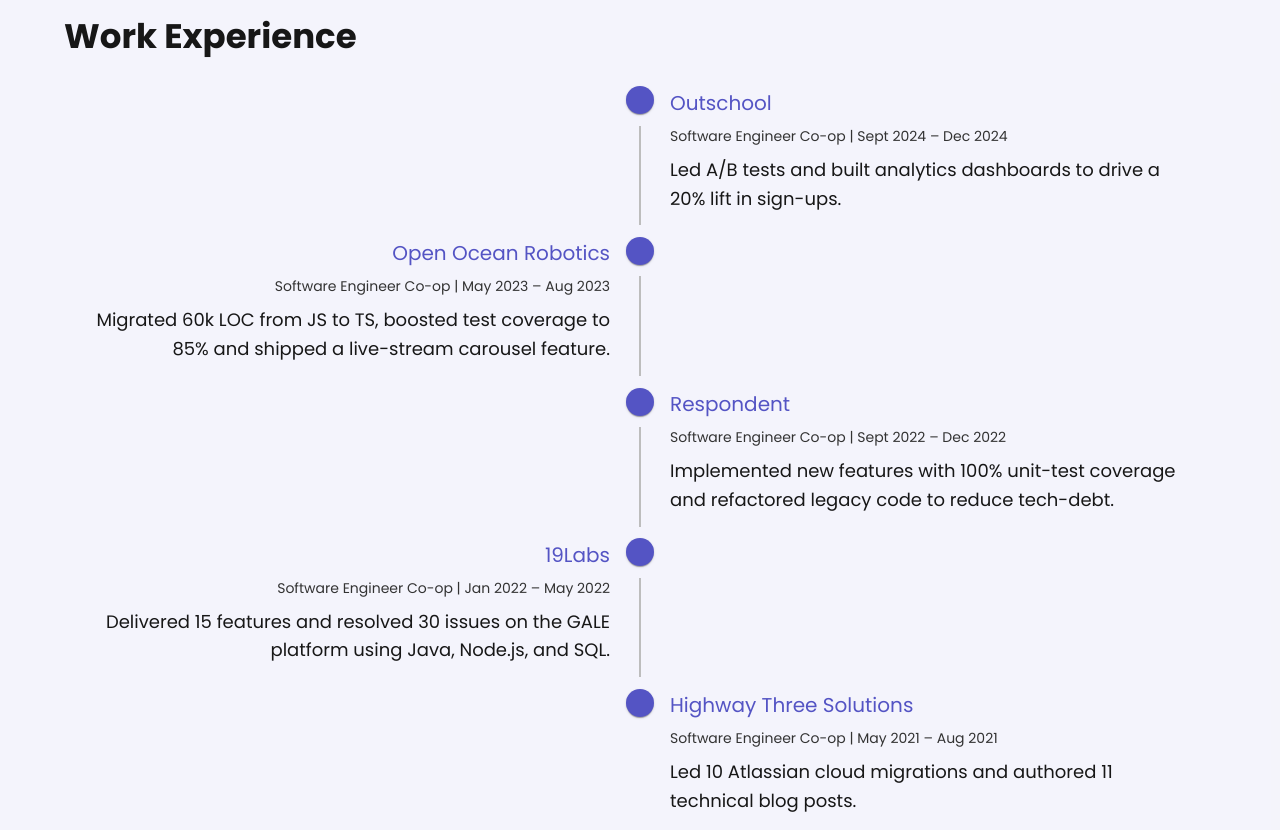
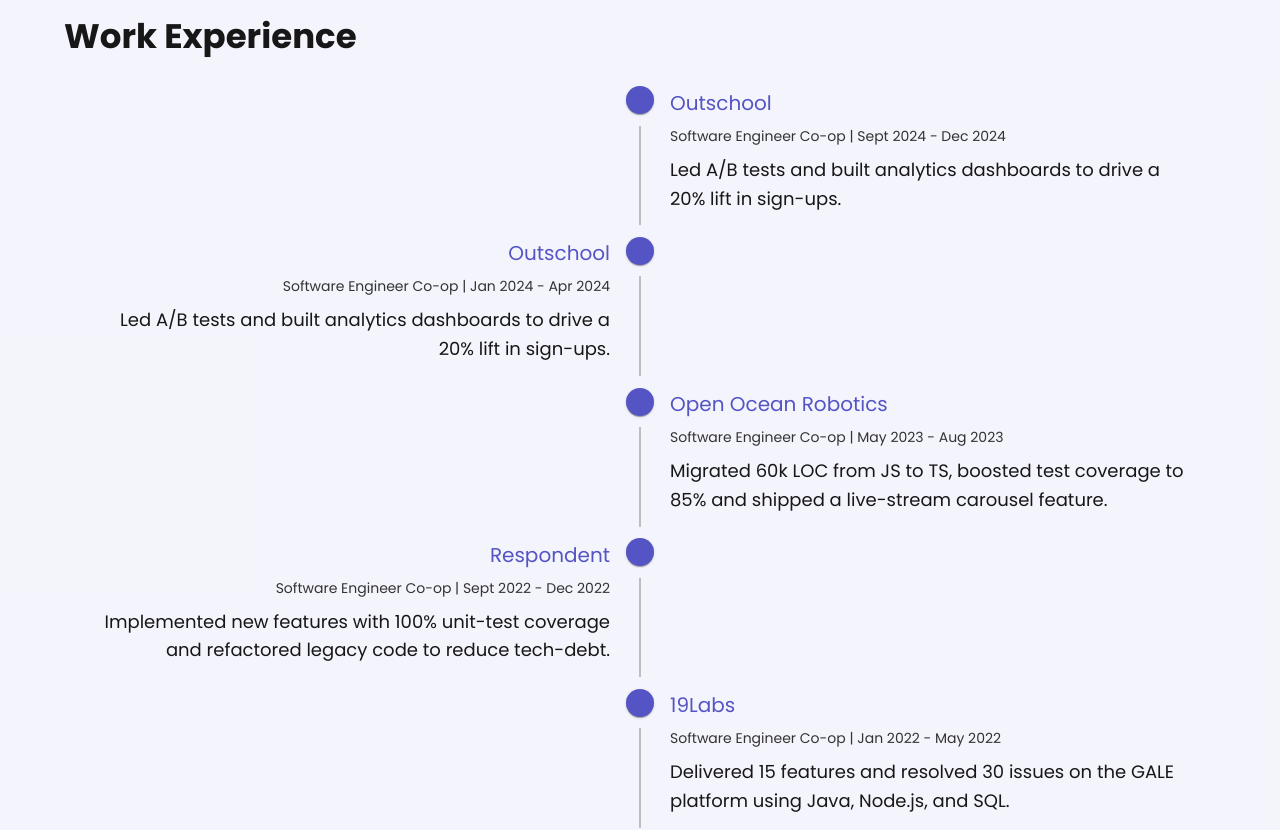
Before and after one commit to sejal-agarwal/personal-site, a Next.js app: page / in a window 1280 px wide. Shown: the part 680-1510 px from the top of the page. Built offline with nearby package versions, Linux system fonts and the light colour scheme; some icons are missing.

Commit message:
fix scroll

```diff
--- a/src/app/components/Header.tsx
+++ b/src/app/components/Header.tsx
@@ -22,14 +22,43 @@ const NAV_ITEMS = [
 export default function Header() {
   const [current, setCurrent] = React.useState(0);
 
+  // Utility: find which section is currently at/just below the header
+  const syncTabWithScroll = React.useCallback(() => {
+    // how many pixels from top to consider "active"
+    const OFFSET = 80;
+    const scrollY = window.scrollY + OFFSET;
+    let newIndex = 0;
+
+    for (let i = 0; i < NAV_ITEMS.length; i++) {
+      const el = document.querySelector(NAV_ITEMS[i].href);
+      if (el) {
+        const top = (el as HTMLElement).offsetTop;
+        if (scrollY >= top) {
+          newIndex = i;
+        }
+      }
+    }
+
+    if (newIndex !== current) {
+      setCurrent(newIndex);
+    }
+  }, [current]);
+
+  React.useEffect(() => {
+    // on mount and on scroll, sync the tab index
+    window.addEventListener("scroll", syncTabWithScroll, { passive: true });
+    // also run once in case we start mid-page
+    syncTabWithScroll();
+    return () => window.removeEventListener("scroll", syncTabWithScroll);
+  }, [syncTabWithScroll]);
+
   const handleChange = (evt: React.SyntheticEvent, value: number) => {
     setCurrent(value);
-    if (NAV_ITEMS[value].href === "#about") {
+    const href = NAV_ITEMS[value].href;
+    if (href === "#about") {
       window.scrollTo({ top: 0, behavior: "smooth" });
     } else {
-      document
-        .querySelector(NAV_ITEMS[value].href)!
-        .scrollIntoView({ behavior: "smooth" });
+      document.querySelector(href)!.scrollIntoView({ behavior: "smooth" });
     }
   };
 
@@ -103,22 +132,16 @@ export default function Header() {
               centered
               sx={{
                 width: "100%",
-                "& .MuiTabs-flexContainer": {
-                  justifyContent: "center",
-                  px: { xs: 2, sm: 4 },
+                "& .MuiTabs-indicator": {
+                  backgroundColor: (t) => t.palette.primary.main,
                 },
                 "& .MuiTab-root": {
-                  minWidth: 72,
                   textTransform: "none",
                   fontFamily: "Poppins",
                   fontWeight: 500,
-                  color: (t) => t.palette.text.primary,
                   "&.Mui-selected": {
                     color: (t) => t.palette.primary.main,
                   },
-                },
-                "& .MuiTabs-indicator": {
-                  backgroundColor: (t) => t.palette.primary.main,
                 },
               }}
             >
--- a/src/app/components/WorkTimeline.tsx
+++ b/src/app/components/WorkTimeline.tsx
@@ -30,35 +30,42 @@ const EXPERIENCES: Experience[] = [
   {
     title: "Software Engineer Co-op",
     company: "Outschool",
-    dateRange: "Sept 2024 – Dec 2024",
+    dateRange: "Sept 2024 - Dec 2024",
+    description:
+      "Led A/B tests and built analytics dashboards to drive a 20% lift in sign-ups.",
+  },
+  {
+    title: "Software Engineer Co-op",
+    company: "Outschool",
+    dateRange: "Jan 2024 - Apr 2024",
     description:
       "Led A/B tests and built analytics dashboards to drive a 20% lift in sign-ups.",
   },
   {
     title: "Software Engineer Co-op",
     company: "Open Ocean Robotics",
-    dateRange: "May 2023 – Aug 2023",
+    dateRange: "May 2023 - Aug 2023",
     description:
       "Migrated 60k LOC from JS to TS, boosted test coverage to 85% and shipped a live-stream carousel feature.",
   },
   {
     title: "Software Engineer Intern",
     company: "Respondent",
-    dateRange: "Sept 2022 – Dec 2022",
+    dateRange: "Sept 2022 - Dec 2022",
     description:
       "Implemented new features with 100% unit-test coverage and refactored legacy code to reduce tech-debt.",
   },
   {
     title: "Full Stack Developer",
     company: "19Labs",
-    dateRange: "Jan 2022 – May 2022",
+    dateRange: "Jan 2022 - May 2022",
     description:
       "Delivered 15 features and resolved 30 issues on the GALE platform using Java, Node.js, and SQL.",
   },
   {
     title: "Junior Technical Analyst",
     company: "Highway Three Solutions",
-    dateRange: "May 2021 – Aug 2021",
+    dateRange: "May 2021 - Aug 2021",
     description:
       "Led 10 Atlassian cloud migrations and authored 11 technical blog posts.",
   },
@@ -69,7 +76,7 @@ export function WorkTimeline() {
   const isSmall = useMediaQuery(theme.breakpoints.down("md"));
 
   return (
-     <Box
+    <Box
       id="work"
       component="section"
       sx={{
@@ -77,8 +84,8 @@ export function WorkTimeline() {
         mt: { xs: 12, md: 12 },
         py: { xs: 4, md: 8 },
         bgcolor: (t) => t.palette.primary.main + "10",
-      // on mobile we need a bigger offset, to clear both AppBar any toolbar
-      scrollMarginTop: { xs: "55px", md: "64px" },
+        // on mobile we need a bigger offset, to clear both AppBar any toolbar
+        scrollMarginTop: { xs: "55px", md: "64px" },
       }}
     >
       <Container maxWidth="lg">
```
